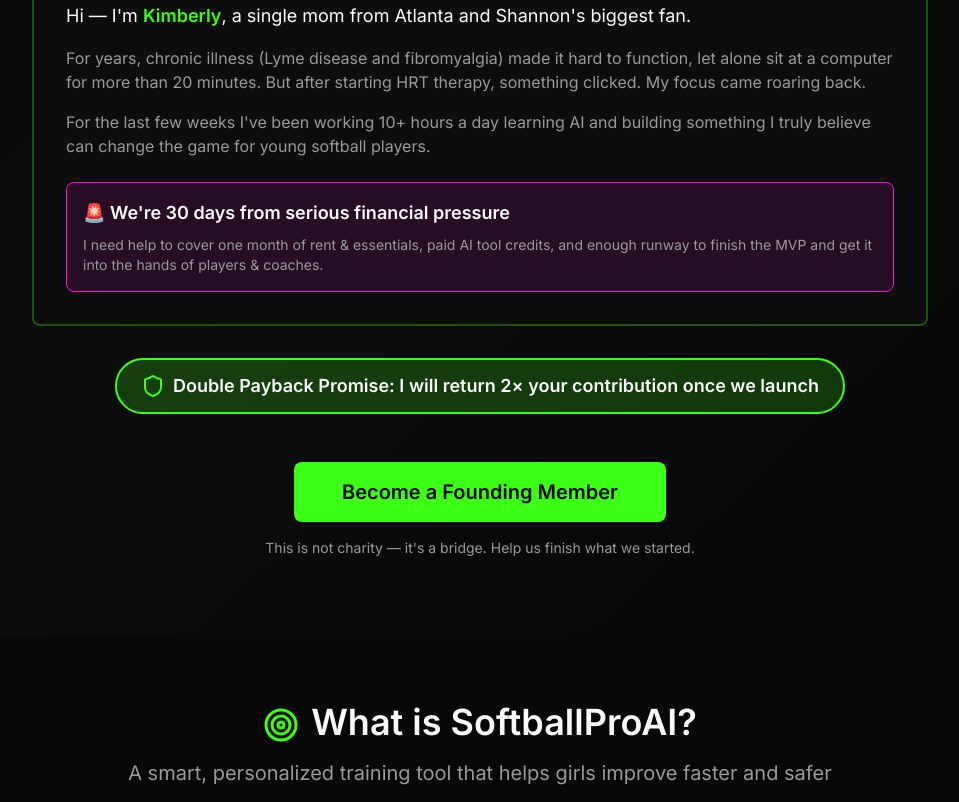
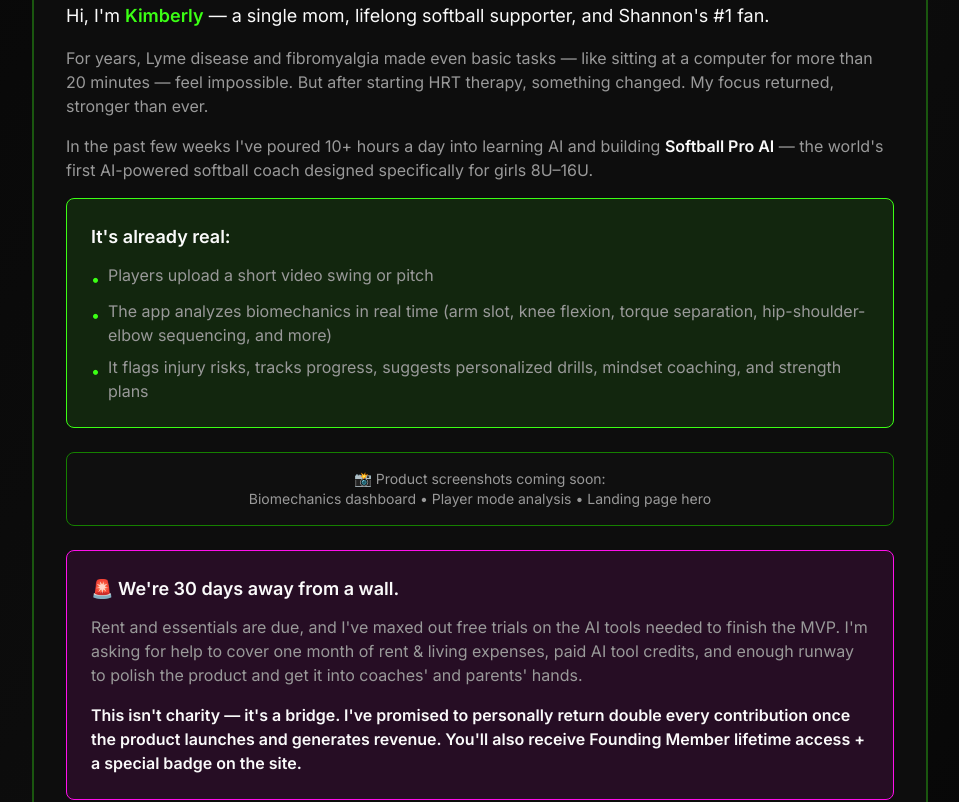
Before and after one commit to pitchersmom16-glitch/Crush-Superbowl-fundraiser, a React (Vite) app: page / in a window 1280 px wide. Shown: the part 560-1362 px from the top of the page, without its empty margins (160-1119 px from the left). Built offline with nearby package versions, Linux system fonts and the light colour scheme; no server answers.

Commit message:
Update personal story with detailed product features and timeline

```diff
--- a/src/pages/Landing.tsx
+++ b/src/pages/Landing.tsx
@@ -29,21 +29,48 @@
           {/* Personal Story */}
           <div className="bg-card border-2 border-primary/30 rounded-lg p-8 mb-8 text-left max-w-4xl mx-auto">
             <p className="text-lg mb-4">
-              Hi — I'm <strong className="text-primary">Kimberly</strong>, a single mom from Atlanta and Shannon's biggest fan.
+              Hi, I'm <strong className="text-primary">Kimberly</strong> — a single mom, lifelong softball supporter, and Shannon's #1 fan.
             </p>
 
             <p className="text-muted-foreground mb-4">
-              For years, chronic illness (Lyme disease and fibromyalgia) made it hard to function, let alone sit at a computer for more than 20 minutes. But after starting HRT therapy, something clicked. My focus came roaring back.
+              For years, Lyme disease and fibromyalgia made even basic tasks — like sitting at a computer for more than 20 minutes — feel impossible. But after starting HRT therapy, something changed. My focus returned, stronger than ever.
             </p>
 
             <p className="text-muted-foreground mb-4">
-              For the last few weeks I've been working 10+ hours a day learning AI and building something I truly believe can change the game for young softball players.
+              In the past few weeks I've poured 10+ hours a day into learning AI and building <strong className="text-foreground">Softball Pro AI</strong> — the world's first AI-powered softball coach designed specifically for girls 8U–16U.
             </p>
 
-            <div className="bg-accent/10 border border-accent rounded-lg p-4 mt-6">
-              <p className="font-semibold text-lg mb-2">🚨 We're 30 days from serious financial pressure</p>
-              <p className="text-sm text-muted-foreground">
-                I need help to cover one month of rent & essentials, paid AI tool credits, and enough runway to finish the MVP and get it into the hands of players & coaches.
+            <div className="bg-primary/10 border border-primary rounded-lg p-6 mb-6">
+              <p className="font-semibold text-lg mb-3">It's already real:</p>
+              <ul className="space-y-2 text-muted-foreground">
+                <li className="flex items-start gap-2">
+                  <span className="text-primary mt-1">•</span>
+                  <span>Players upload a short video swing or pitch</span>
+                </li>
+                <li className="flex items-start gap-2">
+                  <span className="text-primary mt-1">•</span>
+                  <span>The app analyzes biomechanics in real time (arm slot, knee flexion, torque separation, hip-shoulder-elbow sequencing, and more)</span>
+                </li>
+                <li className="flex items-start gap-2">
+                  <span className="text-primary mt-1">•</span>
+                  <span>It flags injury risks, tracks progress, suggests personalized drills, mindset coaching, and strength plans</span>
+                </li>
+              </ul>
+            </div>
+
+            {/* TODO: Add product screenshots here */}
+            <div className="bg-muted/20 border border-border rounded-lg p-4 mb-6 text-center text-sm text-muted-foreground">
+              <p>📸 Product screenshots coming soon:</p>
+              <p>Biomechanics dashboard • Player mode analysis • Landing page hero</p>
+            </div>
+
+            <div className="bg-accent/10 border border-accent rounded-lg p-6">
+              <p className="font-semibold text-lg mb-3">🚨 We're 30 days away from a wall.</p>
+              <p className="text-muted-foreground mb-4">
+                Rent and essentials are due, and I've maxed out free trials on the AI tools needed to finish the MVP. I'm asking for help to cover one month of rent & living expenses, paid AI tool credits, and enough runway to polish the product and get it into coaches' and parents' hands.
+              </p>
+              <p className="text-foreground font-semibold">
+                This isn't charity — it's a bridge. I've promised to personally return double every contribution once the product launches and generates revenue. You'll also receive Founding Member lifetime access + a special badge on the site.
               </p>
             </div>
           </div>
```
